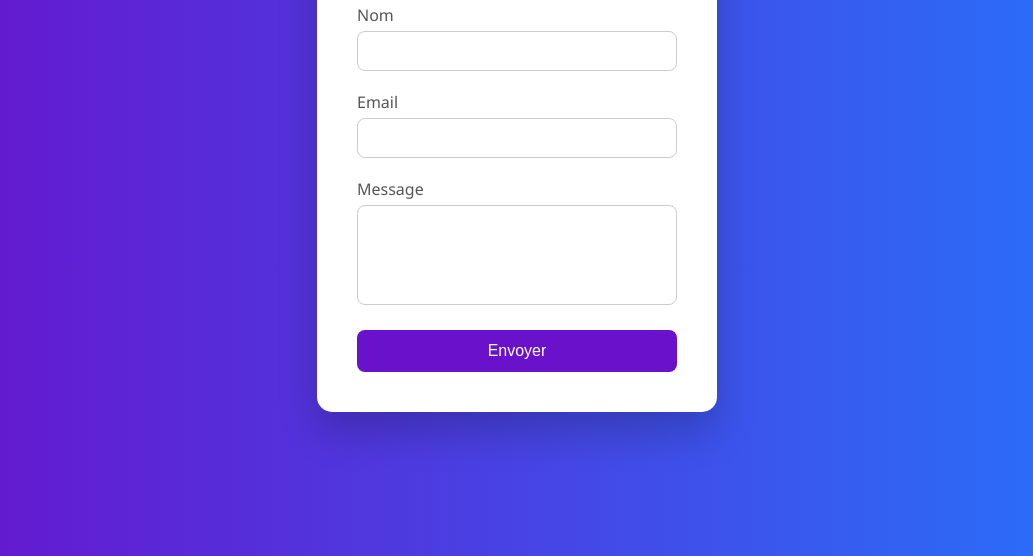
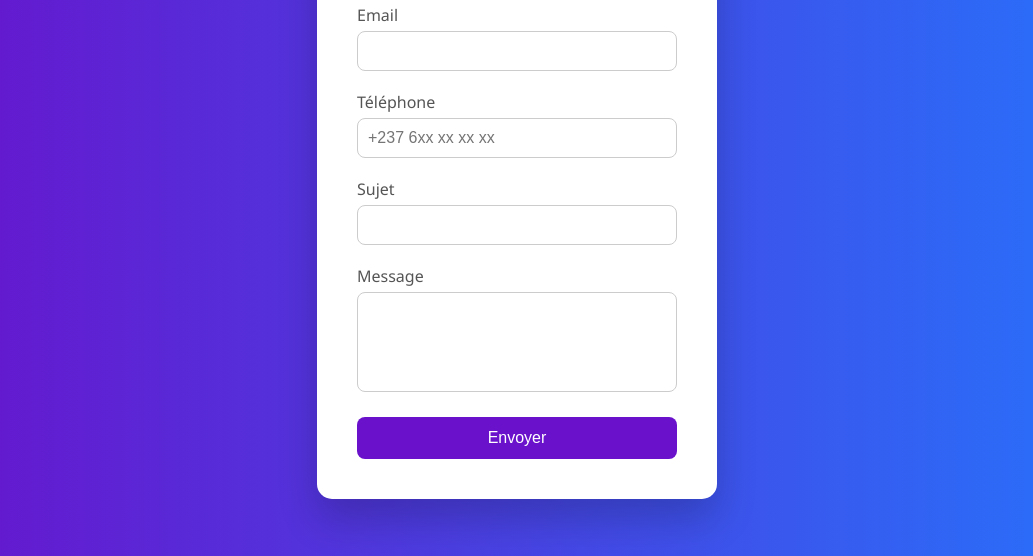
Before and after one commit to FranckDJOUKWE/mon-site-formulaire, a plain HTML site: page index.html in a window 1280 px wide. Shown: the part 244-800 px from the top of the page, without its empty margins (123-1156 px from the left). Drawn offline with Linux system fonts and the light colour scheme.

Commit message:
Update index.html

```diff
--- a/index.html
+++ b/index.html
@@ -8,7 +8,7 @@
 <body>
     <div class="container">
         <h1>Contacte-moi</h1>
-        <form action="https://formspree.io/f/xqabvbzl" method="POST">
+        <form action="https://formspree.io/f/your_form_id" method="POST">
             <div class="input-group">
                 <label for="name">Nom</label>
                 <input type="text" id="name" name="name" required>
@@ -16,6 +16,14 @@
             <div class="input-group">
                 <label for="email">Email</label>
                 <input type="email" id="email" name="email" required>
+            </div>
+            <div class="input-group">
+                <label for="phone">Téléphone</label>
+                <input type="tel" id="phone" name="phone" pattern="\\+?[0-9\\s]+" placeholder="+237 6xx xx xx xx" required>
+            </div>
+            <div class="input-group">
+                <label for="subject">Sujet</label>
+                <input type="text" id="subject" name="subject" required>
             </div>
             <div class="input-group">
                 <label for="message">Message</label>
```
